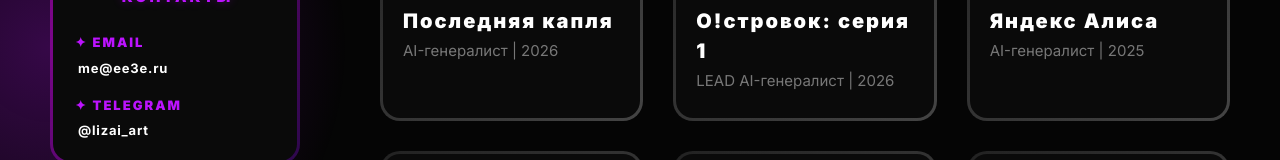
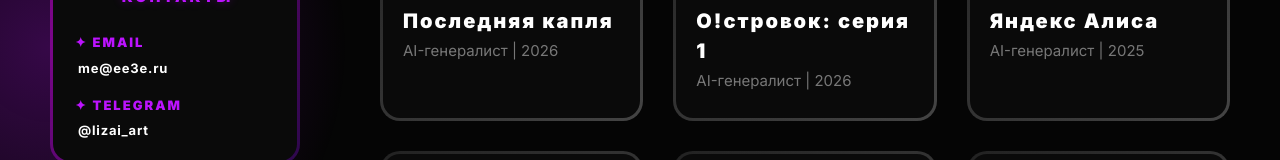
Before and after one commit to lizaepicgamer-ops/files-for-the-personal-website-lizai.art, a React (Vite) app: page / in a window 1280 px wide. Shown: the part 596-756 px from the top of the page. Built offline with nearby package versions, Linux system fonts and the light colour scheme; grey boxes are pictures that could not be loaded.

Commit message:
Modify descriptions for 'ostrovok'
Updated descriptions for 'ostrovok' entry in data.

```diff
--- a/src/data.ts
+++ b/src/data.ts
@@ -68,8 +68,8 @@ export const projectsData: Project[] = [
     id: "ostrovok",
     titleRu: "О!стровок: серия 1",
     titleEn: "O!strovok: part 1",
-    descRu: "LEAD AI-генералист | 2026",
-    descEn: "LEAD AI-generalist | 2026",
+    descRu: "AI-генералист | 2026",
+    descEn: "AI-generalist | 2026",
     img: "img/ostrovok.png",
     hoverVideo: "video/preview_ostrovok.mp4",
     fullVideo: "video/full/ostrovok.mp4",
```
